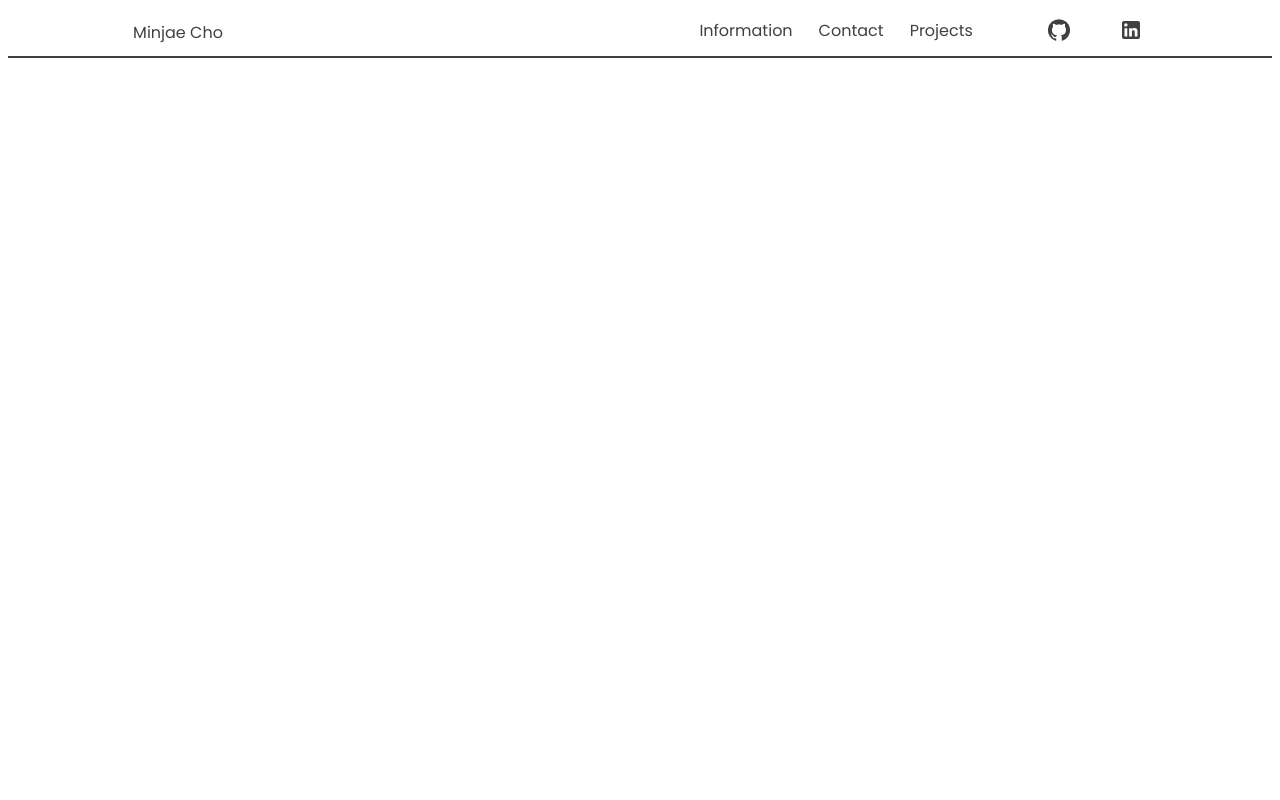
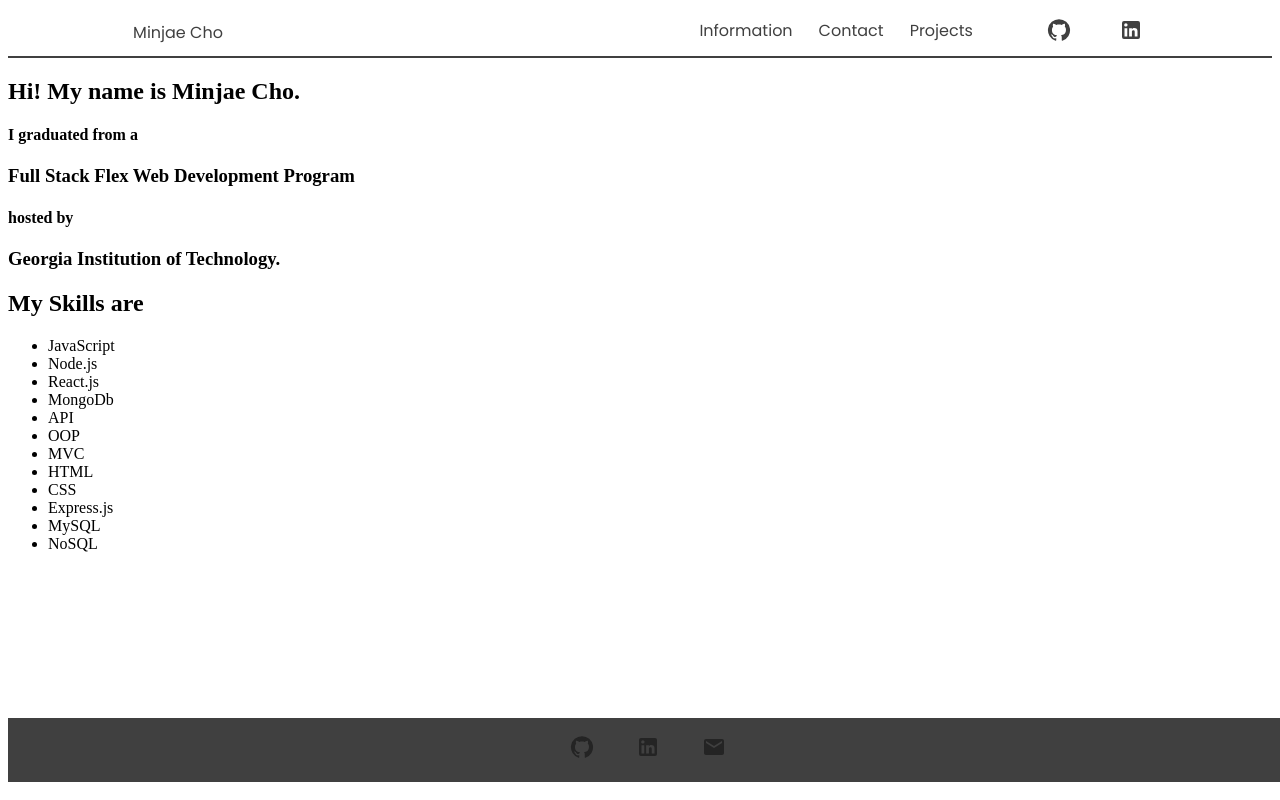
Before and after one commit to slchld1/myportfolio, a React (Create React App) app: page /info in a window 1280 px wide. Built offline with nearby package versions, Linux system fonts and the light colour scheme.

Commit message:
information page js/information css

```diff
--- a/package.json
+++ b/package.json
@@ -12,6 +12,7 @@
     "@testing-library/react": "^13.4.0",
     "@testing-library/user-event": "^13.5.0",
     "bootstrap": "^5.3.2",
+    "bootstrap-icons": "^1.11.2",
     "react": "^18.2.0",
     "react-bootstrap": "^2.9.1",
     "react-dom": "^18.2.0",
--- a/src/App.js
+++ b/src/App.js
@@ -3,6 +3,7 @@ import Navbar from './components/Navbar';
 import { BrowserRouter as Router, Routes, Route } from 'react-router-dom';
 import "@fontsource/open-sans";
 import Home from './components/pages/Home';
+import Information from './components/pages/Information';
 import Preloader from './components/Preloader';
 
 // In our main App component, we are rendering only single instances of Header and Navbar and several instances of Card
@@ -25,6 +26,7 @@ function App() {
         <Navbar />
         <Routes>
           <Route exact path="/" element={< Home />} />
+          <Route path='/info' element={< Information />}/>
         </Routes>
         </div>
       </Router>
--- a/src/components/Footer.css
+++ b/src/components/Footer.css
@@ -7,4 +7,5 @@
     height: 5vw;
     bottom: 0;
     color:#fff;
+    left: 0;
 }
--- /dev/null
+++ b/src/components/pages/Information.css
@@ -0,0 +1,7 @@
+.body {
+    width: 100vw;
+    height: 80vh;
+}
+.bold-text {
+    font-weight: bolder;
+}
--- a/src/components/pages/Information.js
+++ b/src/components/pages/Information.js
@@ -1 +1,39 @@
 import React from "react";
+import { Container, Row, Col } from 'react-bootstrap';
+import './Information.css';
+import Footer from '../Footer';
+
+
+function Information() {
+    return(
+        <Container className='container'>
+
+        <section className="body">
+
+            <h1>Hi! My name is Minjae Cho.</h1>
+                <h4>I graduated from a</h4>
+                <h3 className="bold-text">Full Stack Flex Web Development Program</h3>
+                <h4>hosted by </h4>
+                <h3 className="bold-text">Georgia Institution of Technology.</h3>
+                <h2>My Skills are</h2>
+                    <ul>
+                        <li>JavaScript</li>
+                        <li>Node.js</li>
+                        <li>React.js</li>
+                        <li>MongoDb</li>
+                        <li>API</li>
+                        <li>OOP</li>
+                        <li>MVC</li>
+                        <li>HTML</li>
+                        <li>CSS</li>
+                        <li>Express.js</li>
+                        <li>MySQL</li>
+                        <li>NoSQL</li>
+                    </ul>
+        </section>
+        <Footer/>
+        </Container>
+    )
+}
+
+export default Information;
```
Also changed, not shown: 1 other file (tests, documents, lock files or other folders).
